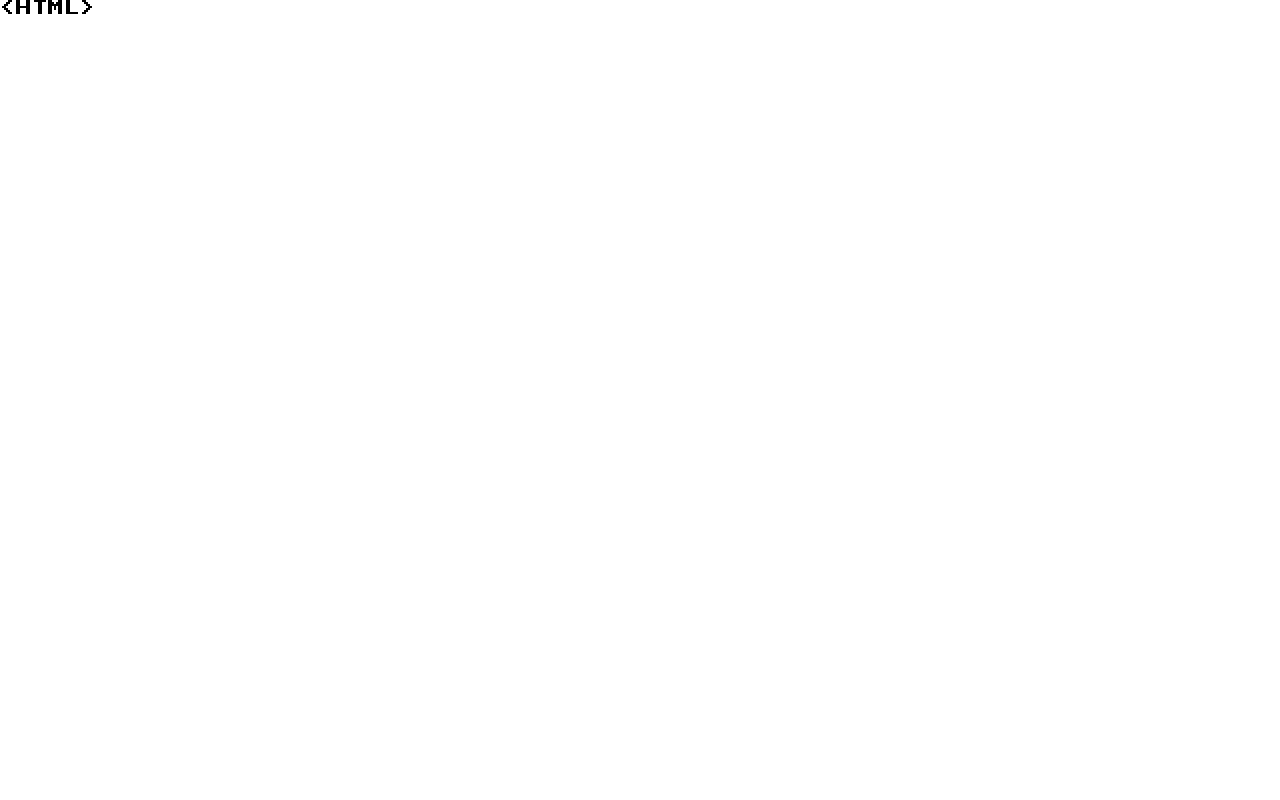
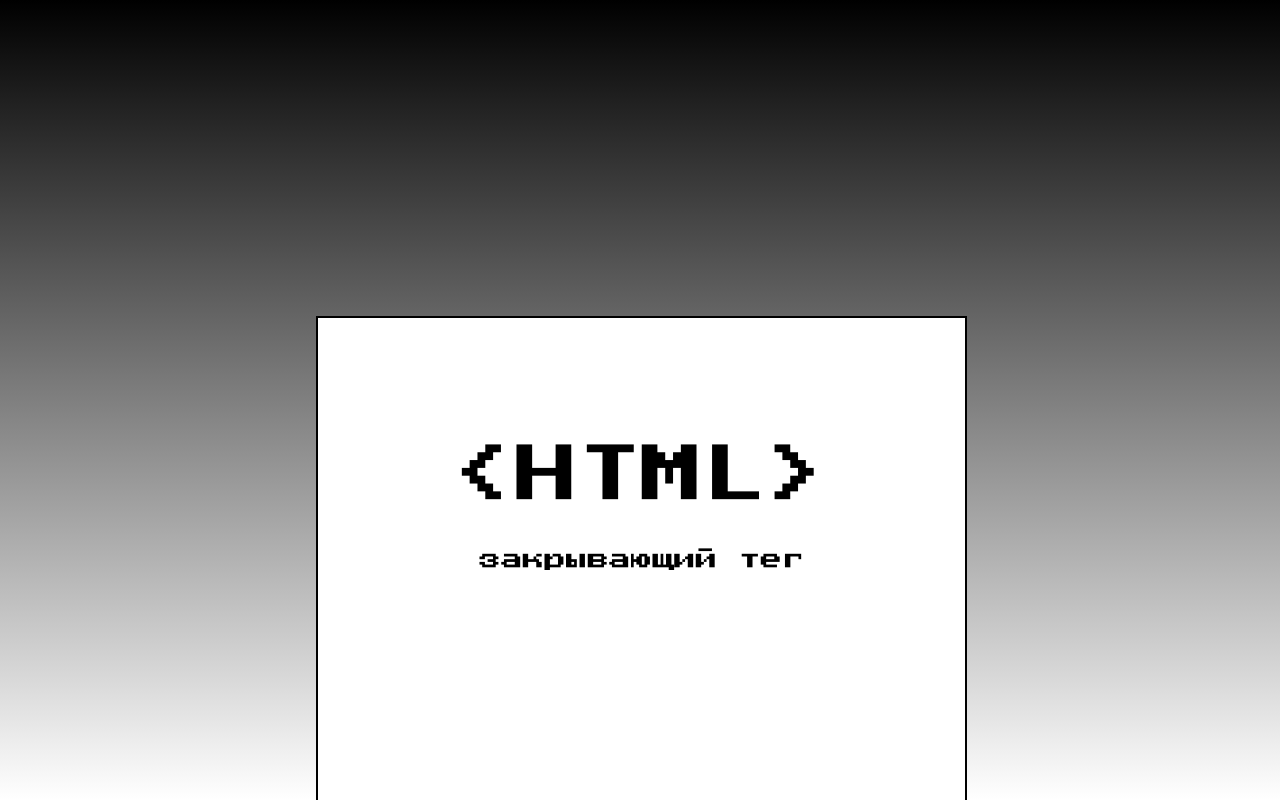
Before and after one commit to creator-of-masterpieces/zakrivayuschiy-teg-f, a website: page index.html in a window 1280 px wide. Shown: the top 800 px of the page. Drawn offline with Linux system fonts and the light colour scheme.

Commit message:
Сверстал и стилизовал резиновый header для мобильной и десктопной версии

```diff
--- a/index.html
+++ b/index.html
@@ -1,5 +1,6 @@
 <!doctype html>
 <HTML lang="ru">
+
 <head>
   <meta charset="UTF-8" />
   <meta name="viewport" content="width=device-width, initial-scale=1.0" />
@@ -13,9 +14,15 @@
   <link rel="stylesheet" href="./styles/style.css" />
   <link rel="stylesheet" href="./styles/animations.css" />
 </head>
+
 <body class="page">
-    <header class="header">&lt;HTML&gt;</header>
+  <header class="header">
+    <h1 class="main-title">&lt;HTML&gt;
+      <span class="main-subtitle">закрывающий тег</span>
+    </h1>
+  </header>
   <main></main>
   <script src="./scripts/like.js"></script>
 </body>
+
 </html>
--- a/styles/style.css
+++ b/styles/style.css
@@ -11,11 +11,33 @@
 */
 
 .page {
-  font-family: var(--main-font, inter-variable, arial, sans-serif);
   min-inline-size: 320px;
   min-block-size: 100dvb;
+  font-family: var(--main-font, inter-variable, arial, sans-serif);
+  font-variation-settings: "wght" var(--font-weight-card-text, 400);
+  padding: clamp(0rem, -8.1866rem + 34.9296vw, 23.25rem);
+  background-image: linear-gradient(#000, #fff);
+  background-attachment: fixed;
 }
 
 .header {
-  font-family: var(--accent-font);
+  block-size: 100dvb;
+  inline-size: clamp(23.4375rem, 16.2852rem + 30.5164vw, 43.75rem);
+  border: 2px solid #000;
+  padding: clamp(7.5rem, 7.3239rem + 0.7512vw, 8rem) clamp(0.875rem, -1.4688rem + 10vw, 7.53125rem);
+  font-family: var(--accent-font, pressstart2p-regular,'Courier New', sans-serif);
+  background-color: #fff;
 }
+
+.main-title {
+  inline-size: clamp(21.4375rem, 18.9727rem + 10.5164vw, 28.4375rem);
+  margin: auto;
+  font-size: clamp(3.0625rem, 2.7104rem + 1.5023vw, 4.0625rem);
+  line-height: 1;
+  font-weight: 400;
+  text-align: center;
+}
+
+.main-subtitle {
+  font-size: clamp(0.875rem, 0.6769rem + 0.8451vw, 1.4375rem);
+}
--- a/styles/variables.css
+++ b/styles/variables.css
@@ -1,6 +1,10 @@
 /* В этом файле будут храниться все значения переменных в исходном состоянии, а так же их изменения в зависимости от ширины устройства */
 
 :root {
+
+  /* Шрифты */
   --main-font: inter-variable, arial, sans-serif;
-  --accent-font: pressstart2p-regular, sans-serif;
+  --accent-font: pressstart2p-regular,'Courier New', sans-serif;
+  --font-weight-card-text: 400;
+  --font-weight-card-title: 700;
 }
```
Lines whose indentation alone changed are shown as unchanged.
